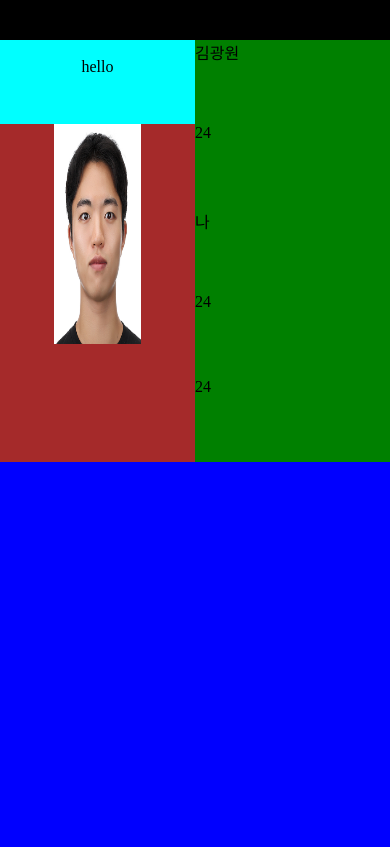
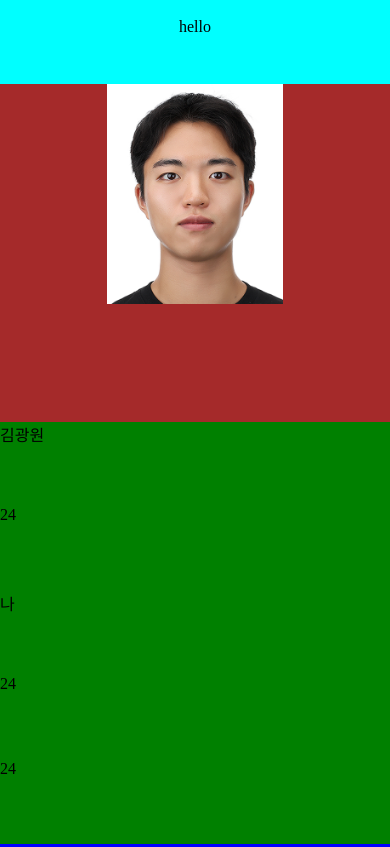
Before and after one commit to gwangwon0807/web-project, a plain HTML site: page html/index.html in a window 390 px wide. Shown: the top 847 px of the page. Drawn offline with Linux system fonts and the light colour scheme.

Commit message:
smartphone structure

```diff
--- a/css/style.css
+++ b/css/style.css
@@ -80,8 +80,8 @@ footer{
   background-color: beige;
 }
 
-/* 화면 너비  0 ~ 768px */
-@media (max-width: 768px){
+/* 화면 너비  0 ~ 1024px */
+@media (max-width: 1024px){
   header{
     width: 100%;
   }
@@ -109,3 +109,25 @@ footer{
   }
 
 }
+
+/* 화면 너비 0 ~ 768 */
+@media (max-width: 768px){
+    header {
+      display: none;
+    }
+
+    aside{
+      padding-top: 0;
+      height: 100vh;
+    }
+
+    #profile-top {
+      height: 50%;
+      width: 100%;
+    }
+
+    #profile-bottom{
+      height: 50%;
+      width: 100%;
+    }
+}
```
